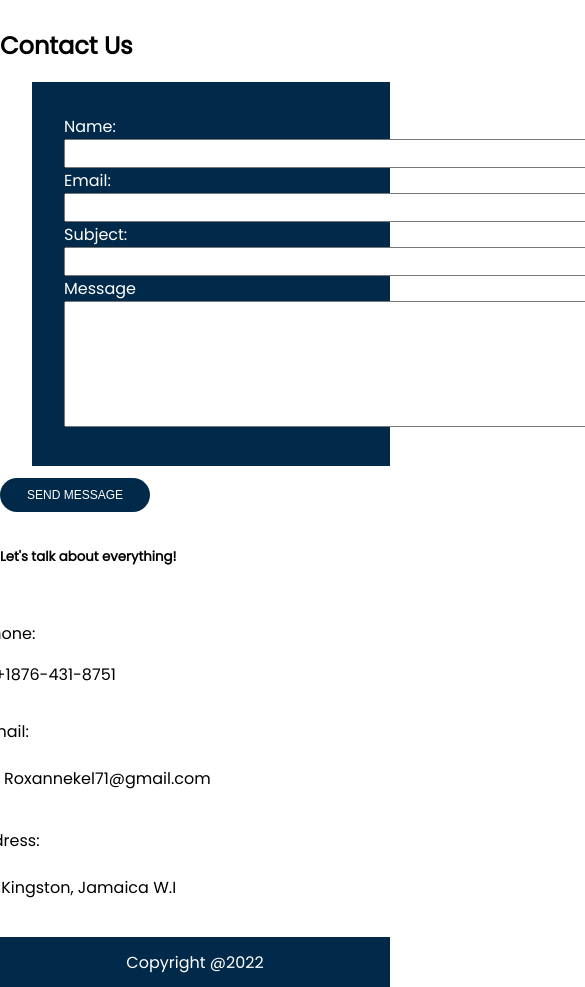
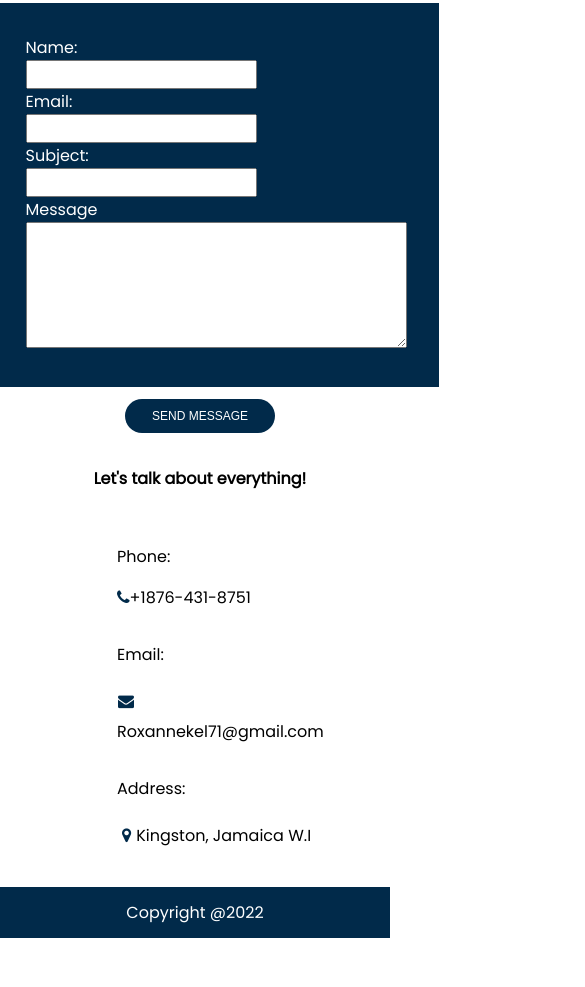
Before and after one commit to Roxannekelly/portfolio, a plain HTML site: page index.html in a window 390 px wide. Shown: the part 1353-2340 px from the top of the page, 585 px wide, since content can reach past the window. After the commit the page ends 2291 px from the top, so only its background shows below. Drawn offline with nearby package versions, Linux system fonts and the light colour scheme.

Commit message:
third update

```diff
--- a/index.html
+++ b/index.html
@@ -4,7 +4,6 @@
     <meta name="viewport" content="width=device-width, initial-scale=1.0">
     <link rel="stylesheet" href="style.css">
     <link rel="stylesheet" href="https://cdnjs.cloudflare.com/ajax/libs/font-awesome/4.7.0/css/font-awesome.min.css">
-
     <script src="https://ajax.googleapis.com/ajax/libs/jquery/3.5.1/jquery.min.js"></script>
     <title>Roxanne Kelly </title>
   </head>
@@ -27,129 +26,91 @@
     <div class="topnav">
       <a href="#logo" class="active"> RK</a>
       <div id="myLinks">
-        <a href="#home">Home</a>
-        <a href="#about">About</a>
-        <a href="#service">Work</a>
-        <a href="#contact">Contact</a>
+        <a class="homeLink" href="#home">Home</a>
+        <a class="homeLink" href="#about">About</a>
+        <a class="homeLink" href="#service">Work</a>
+        <a class="homeLink" href="#contact">Contact</a>
       </div>
       <a href="javascript:void(0);" class="icon" onclick="menu()">
          <i class="fa fa-bars"></i>
       </a>
     </div>
-
-
 </div>
 
  <section id="home" class="hero">
-
       <div class="hero-wrap">
           <div class="circular-hero">
          <img src="./assets/IMG_20171219_081753.jpg"/>
       </div>
-   </div>
-
       <main>
          <h1>I Am Roxanne Kelly</h1>
-
          <p> I'm Web Developer with extensive experience for 1 years. <br>My expertise is
         to create websites, wordpress theme <br> and graphic design. </p>
-
          <div class="icons">
             <a href="#" class="fa fa-facebook"></a>
             <a href="#" class="fa fa-twitter"></a>
             <a href="#" class="fa fa-linkedin"></a>
             <a href="#" class="fa fa-instagram"></a>
-
          </div>
       </main>
  </section>
 
  <section id="about" class="About">
-
       <h2>About me</h2>
-
-   <div class="about-portrait">
-
-   </div>
-
       <blockquote><p>I am self taught frontend developer who enjoys web development, the stack I specialize in
        are HTML5, CSS3, Javascript, Bootstrap, Sass, React JS and Redux. I have been developing my skillset, by
-     buillding projects and participate in group activity. I am currently pursuing my BSc. in Networking with Cybersecurity.
-   </p></blockquote>
+       buillding projects and participate in group activity. I am currently pursuing my BSc. in Networking with Cybersecurity.</p>
+      </blockquote>
 
      <button class="abt-btn" onclick="document.location='./assets/Roxanne Kelly-Frontend Developer Resume.pdf'"> Download CV </button>
-
  </section>
 
- <section id="service" class="services">
-
+ <section id="service" class="Services">
     <h2>My Work</h2>
-
-
     <div class="ser1">
       <img src="assets\Screenshot 2022-01-03 030426.png" alt="">
       <button onclick="document.location='Starbuck Clone/index.html'"type="button" value="text" class="clone-btn"> View Page</button>
     </div>
-
-    <!--<div class="ser2">
-    Art work 2
-    </div>
-
-    <div class="ser3">
-    Artwork 3
-    </div>-->
-
  </section>
 
- <section id="contact" class="contact">
+ <section id="contact" class="Contact">
 
     <h2>Contact Us</h2>
 
      <div class="form-bg">
-        <form action="#">
+        <form action="/action_page.php" target="_blank" >
              <label for="name"> Name:</label>
-             <input type="text" id="name" size="65"> <br>
+             <input type="text" id="name" size="25"> <br>
              <label for="email">Email:</label>
-             <input type="email" id="email"size="65" ><br>
+             <input type="email" id="email"size="25" ><br>
              <label for="telephone">Subject:</label>
-             <input type="text" name="" id="telephone" size="65"><br>
+             <input type="text" name="" id="telephone" size="25"><br>
              <label for="message">Message</label>
-             <textarea id="message" rows="8" cols="64"> </textarea>
+             <textarea id="message" rows="8" cols="45"> </textarea>
 
             </div>
               <button class="cont-btn" size="20">Send Message</button>
             <div>
         </form>
 
-        <h5>Let's talk about everything!</h5>
-
+        <h4>Let's talk about everything!</h4>
         <div class="contact-info">
-          <div>
+          <div class="phone">
             <p> Phone: </p>
-
             <p><i class="fa fa-phone"></i>+1876-431-8751</p>
           </div>
-
-          <div>
+          <div class="email">
              <p>Email:</p>
-
              <p><i class="fa fa-envelope"></i>Roxannekel71@gmail.com</p>
-
           </div>
-
-          <div>
-
-           <p>Adress:</p>
+          <div class="address">
+            <p>Address:</p>
             <p><i class="fa fa-map-marker"></i>Kingston, Jamaica W.I</p>
           </div>
         </div>
      </div>
-
  </section>
-
     <footer> Copyright @2022 </footer>
-
-
     <script src="script.js"></script>
 </body>
 
--- a/style.css
+++ b/style.css
@@ -313,12 +313,15 @@ color: white;
 }
 
 .contact-info {
-position: relative;
 display: flex;
 flex-direction: column;
 justify-content: flex-start;
 padding: 1em 4em 1em 4em;
-right: 114px;
+}
+
+.contact-info h4{
+  text-align: center;
+  border: 2px solid red;
 }
 
 .phone{
@@ -425,7 +428,6 @@ large screen disappear for small screen */
 @media screen and (max-width:600px) {
 .main-menu {
 display: none;
-
 }
 
 .mobile-container{
@@ -451,7 +453,17 @@ padding: 2em;
 .contact-info{
 margin-left: 2em;
 }
+.contact-info {
+display: flex;
+flex-direction: column;
+justify-content: flex-start;
+padding: 1em 4em 1em 4em;
 
+}
+
+h4{
+text-align: center;
+}
 
 
 }
```
Lines whose indentation alone changed are shown as unchanged.
